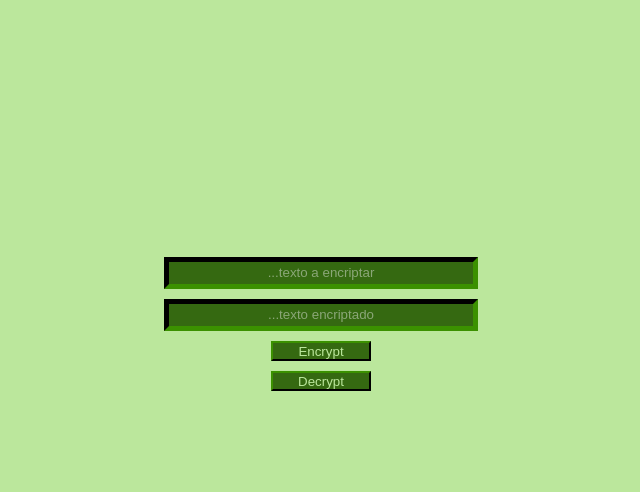
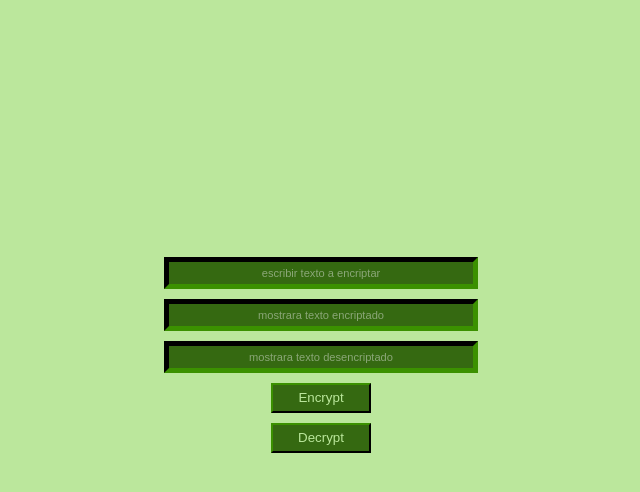
Before and after one commit to jjttpp27/blockchainT1, a plain HTML site: page index.html in a window 1280 px wide. Shown: the part 118-610 px from the top of the page, without its empty margins (319-959 px from the left). Drawn offline with Linux system fonts and the light colour scheme.

Commit message:
nuevas actualizaciones en un recuadro

```diff
--- a/index.html
+++ b/index.html
@@ -16,8 +16,10 @@
         <div id="padre">
             <div id="hijo">
 
-                <input type="text" placeholder="...texto a encriptar" id="enc"><br>
-                <input type="text" placeholder="...texto encriptado" id="dec"><br>
+                <input type="text" placeholder="escribir texto a encriptar" id="enc"><br>
+                <input type="text" placeholder="mostrara texto encriptado" id="dec"><br>
+                <input type="text" placeholder="mostrara texto desencriptado" id="res"><br>
+
                 <button onclick="encrypt()">Encrypt</button><br>
                 <button onclick="decrypt()">Decrypt</button>
             </div>
--- a/main.js
+++ b/main.js
@@ -1,13 +1,26 @@
 
 var encodedString;
 
+//Primero creamos la funcion para encriptar o codificar y despues crearemos la segunda funcion para desencriptar o codificar.
+
 function encrypt() {
+
+    /* La variable baseString sera un array con los valores que ingrese el usuario por lo que usamos
+     el getElementById para seleccionarlo y .value() para convertirel string en un array.*/
     var baseString = document.getElementById("enc").value;
+
+    // En la variable encodedString se guardara la codificacion del String ingresado por el usuario.
     encodedString = window.btoa(baseString);
+
+    //Finalmente decidimos donde se va mostrar el texto codificado
     document.getElementById("dec").value = encodedString;
 }
 
 function decrypt() {
+
+    //Guardamos en decodedString el valor decodificado de "encodedString"
     var decodedString = window.atob(encodedString);
-    document.getElementById("dec").value = decodedString;
+
+    //Decidimos donde mostrar el mensaje decodificado
+    document.getElementById("res").value = decodedString;
 }
--- a/style.css
+++ b/style.css
@@ -19,6 +19,10 @@ h1 {
     text-align: center;
 }
 
+p {
+    color: black;
+}
+
 h2 {
     color: rgb(53, 105, 17);
     text-align: center;
@@ -37,6 +41,7 @@ input {
 }
 
 ::placeholder {
+    font-size: smaller;
     color: rgb(139, 167, 120);
 }
 
@@ -46,6 +51,6 @@ button {
     margin-top: 10px;
     color: rgb(187, 231, 156);
     width: 100px;
-    height: 20px;
+    height: 30px;
 
 }
```
